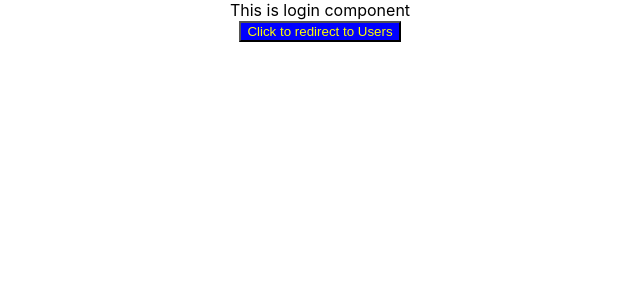
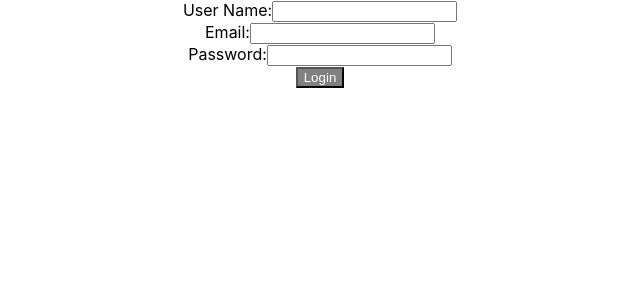
Before and after one commit to pratikkakani080/react-lecture-notes-morning, a React (Create React App) app: page /login in a window 1280 px wide. Shown: the top 300 px of the page, without its empty margins (320-960 px from the left). Built offline with nearby package versions, Linux system fonts and the light colour scheme.

Commit message:
feat: form functionality

```diff
--- a/src/common/components/button/index.js
+++ b/src/common/components/button/index.js
@@ -3,37 +3,24 @@ import { useNavigate } from "react-router-dom";
 import "./button.css";
 
 export default function Button({
-  redirectPageName,
   bgColor,
   textColor,
   className,
+  onClick,
+  ButtonText
 }) {
-  const navigate = useNavigate();
-
-  const handleClick = () => {
-    // if (redirectPageName === "Login") {
-    //   navigate("/dashbaord");
-    // } else {
-    //   navigate("/login");
-    // }
-    // redirectPageName === "Login" ? "/dashboard" : "/login"
-    navigate(`/${redirectPageName.toLowerCase()}`);
-  };
-
   return (
     <div>
-      {redirectPageName && (
         <button
           style={{
-            backgroundColor: bgColor || "red",
+            backgroundColor: bgColor || "grey",
             color: textColor || "white",
           }}
           className={className}
-          onClick={handleClick}
+          onClick={onClick}
         >
-          Click to redirect to {redirectPageName || "test"}
+          {ButtonText}
         </button>
-      )}
     </div>
   );
 }
--- a/src/common/documentation/index.js
+++ b/src/common/documentation/index.js
@@ -18,3 +18,7 @@
 // Mount || load
 // Update
 // Unmount
+
+// Short hand property
+const key = 'value'
+const obj = { key }
--- a/src/common/modules/dashboard/index.js
+++ b/src/common/modules/dashboard/index.js
@@ -1,7 +1,6 @@
 import React, { useEffect, useState } from "react";
 import { Link, useNavigate } from "react-router-dom";
 import Button from "../../components/button";
-import { LOGIN_PAGE_NAME } from "../../utils";
 import { getStoredData, storeData } from "../../utils/storage";
 
 function Dashboard() {
@@ -45,9 +44,9 @@ function Dashboard() {
       <br />
       <button onClick={handleClick}>Redirect to login</button>
       <Button
-        redirectPageName={LOGIN_PAGE_NAME}
         bgColor={bgColor}
         className={className_bgColor}
+        onClick={() => navigate(`/login`)}
       />
       <div style={{ display: "flex", flexWrap: "wrap" }}>
         {recipes.recipes?.map((el) => {
--- a/src/common/modules/login/index.js
+++ b/src/common/modules/login/index.js
@@ -1,11 +1,53 @@
-import React from "react";
+import React, { useState } from "react";
 import Button from "../../components/button";
+import { storeData } from "../../utils/storage";
 
 function Login() {
+  // const [email, setEmail] =useState('')
+  // const [password, setPassword] =useState('')
+  // const [userName, setUserName] =useState('')
+
+  const [userInfo, setUserInfo] = useState({})
+
+
+  // console.log('email****', email, 'password****', password, 'setUserName****', userName);
+
+  const handleChange = (event) => {
+    const userData = {
+      ...userInfo,
+      [event.target.name]: event.target.value
+    }
+    setUserInfo(userData)
+
+    // Object.assign(userInfo, userData)
+    // setUserInfo((pre) => {return {...pre, userData}})
+
+  }
+  console.log('user*****', userInfo);
+
+  const handleSubmit = () => {
+    storeData('userCreds', userInfo);
+  }
+
   return (
     <div>
-      This is login component{" "}
-      <Button redirectPageName={"Users"} bgColor={"blue"} textColor={"yellow"} />
+      <form>
+        <label>
+          User Name:
+        </label>
+        <input type="text" id="username" name="username" onChange={(e) => handleChange(e)} />
+        <br></br>
+        <label>
+          Email:
+        </label>
+        <input type="text" name="email" onChange={handleChange} />
+        <br></br>
+        <label>
+          Password:
+        </label>
+        <input type="password" name="password" onChange={handleChange} />
+        <Button ButtonText="Login" onClick={handleSubmit} />
+      </form>
     </div>
   );
 }
--- a/src/common/utils/index.js
+++ /dev/null
@@ -1 +0,0 @@
-export const LOGIN_PAGE_NAME = 'Login'
```
